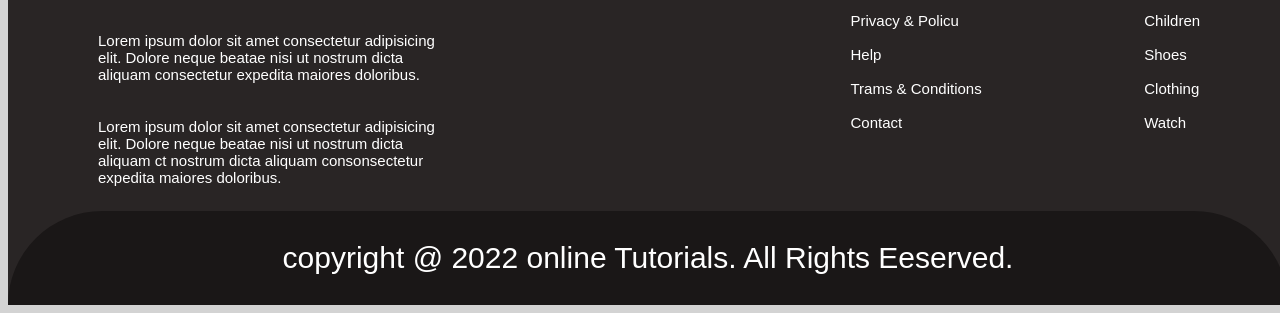
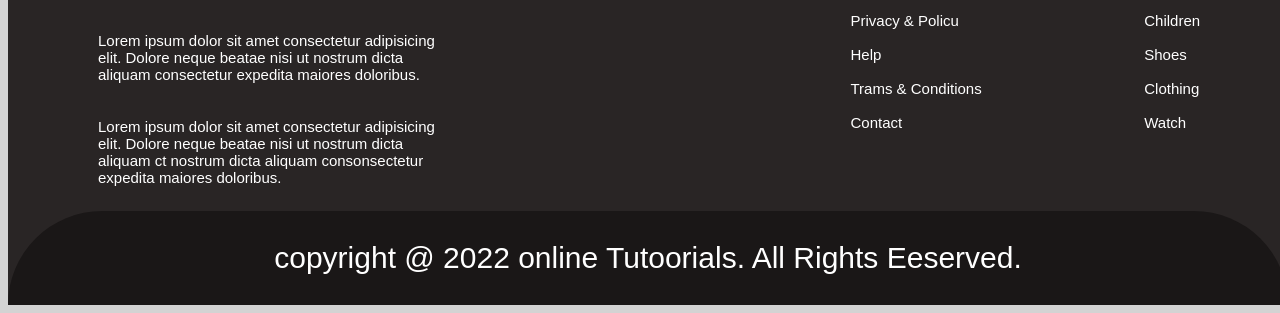
Before and after one commit to MohammadSazzatulislam/my-third-repo, a plain HTML site: page index4.html in a window 1280 px wide. Shown: the part 1845-2158 px from the top of the page. Drawn offline with nearby package versions, Linux system fonts and the light colour scheme.

Commit message:
add somthing

```diff
--- a/index4.html
+++ b/index4.html
@@ -166,7 +166,7 @@
                 </div>
 
                 <div class="copyright">
-                        copyright @ 2022 online Tutorials. All Rights Eeserved.
+                        copyright @ 2022 online Tutoorials. All Rights Eeserved.
                 </div>
         </footer>
 
```
